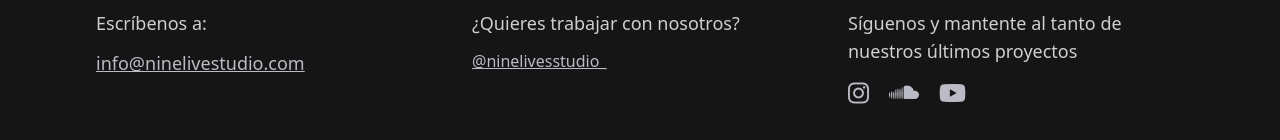
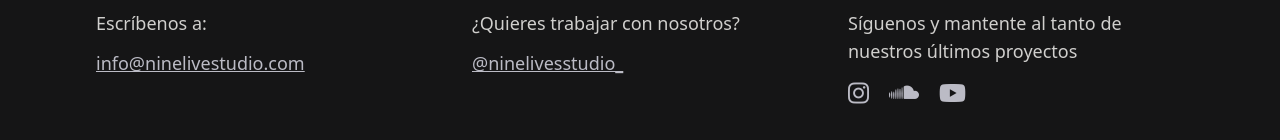
Before and after one commit to lazymisu/ninelives-studio, an Astro site: page / in a window 1280 px wide. Shown: the part 3112-3252 px from the top of the page. Built offline with nearby package versions, Linux system fonts and the light colour scheme; Astro itself is replaced by a stand-in of ours.

Commit message:
Fix booking url style

```diff
--- a/src/components/Contact.astro
+++ b/src/components/Contact.astro
@@ -29,7 +29,7 @@ import { socialLinks } from "../config/socials";
                 ¿Quieres trabajar con nosotros?
             </p>
             <a
-                class="font-medium underline text-accent"
+                class="text-base xl:text-lg font-medium underline text-accent"
                 href={socialLinks.instagram}
                 target="_blank"
                 rel="noopener noreferrer">@ninelivesstudio_</a
```
